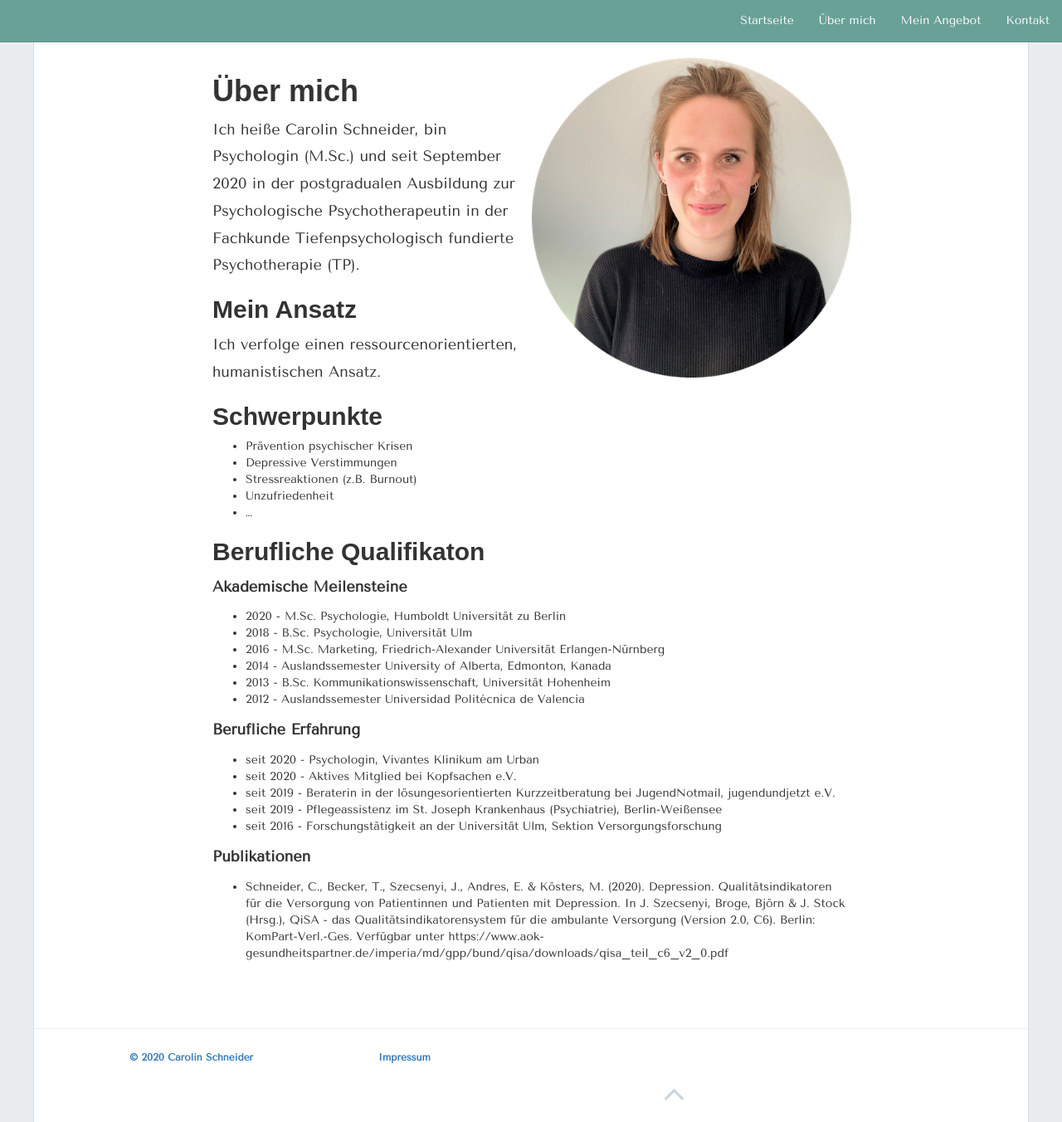
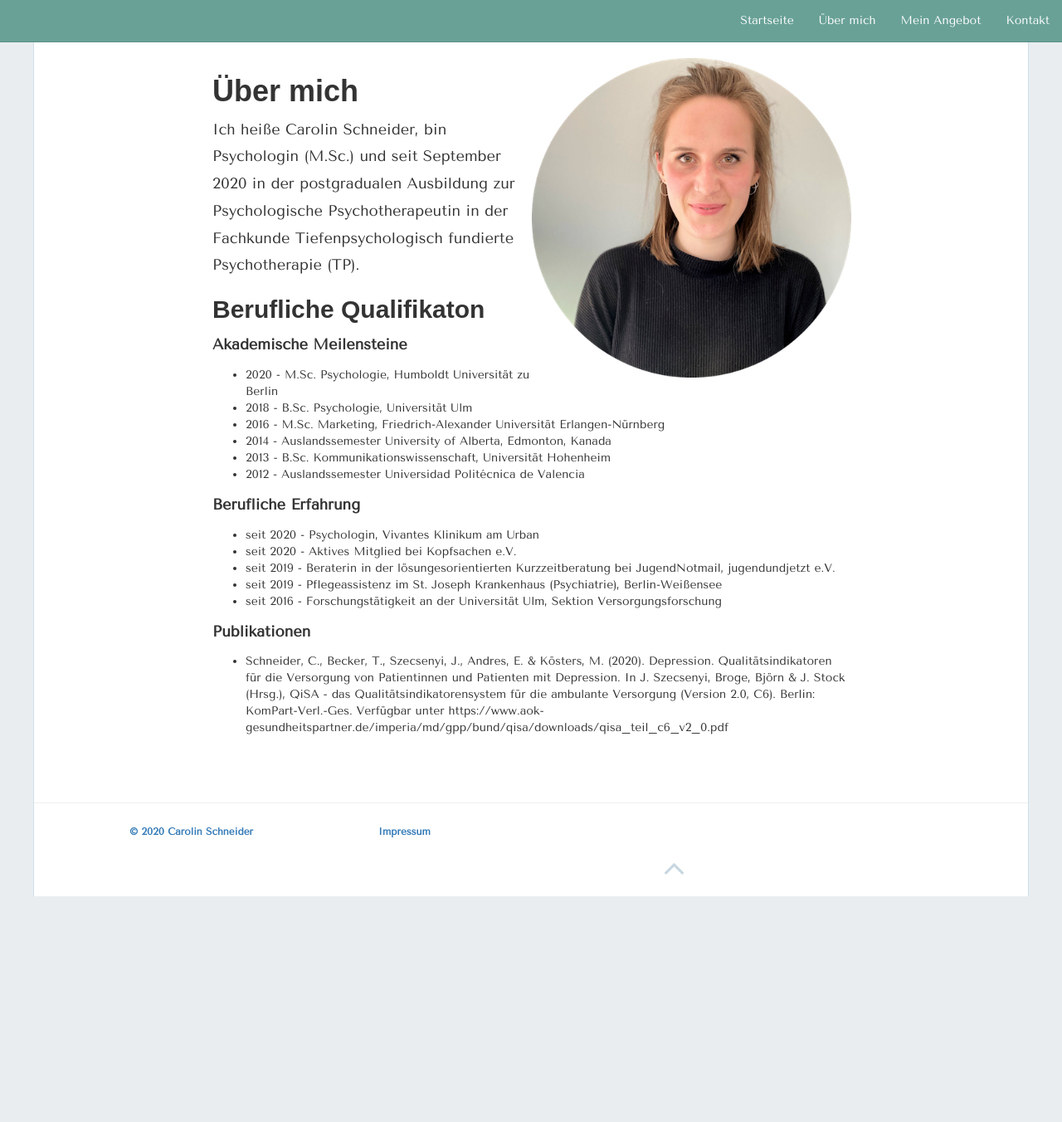
Before and after one commit to carolinschneider/carolinschneider.github.io, a Jekyll site: the page built from about.md, in a window 1280 px wide and 1352 px high. Shown: the whole window at 83% size. Built offline with Jekyll 4.4.1, drawn with Linux system fonts in a browser that asks for light colours; nearby versions of some CDN libraries.

Commit message:
Update about.md

```diff
--- a/about.md
+++ b/about.md
@@ -8,16 +8,6 @@ permalink: /about/
 
 # Über mich
 Ich heiße Carolin Schneider, bin Psychologin (M.Sc.) und seit September 2020 in der postgradualen Ausbildung zur Psychologische Psychotherapeutin in der Fachkunde Tiefenpsychologisch fundierte Psychotherapie (TP).
-
-## Mein Ansatz
-Ich verfolge einen ressourcenorientierten, humanistischen Ansatz.
-
-## Schwerpunkte
-- Prävention psychischer Krisen <br />
-- Depressive Verstimmungen <br />
-- Stressreaktionen (z.B. Burnout) <br />
-- Unzufriedenheit <br />
-- ...
 
 ## Berufliche Qualifikaton
 
```
